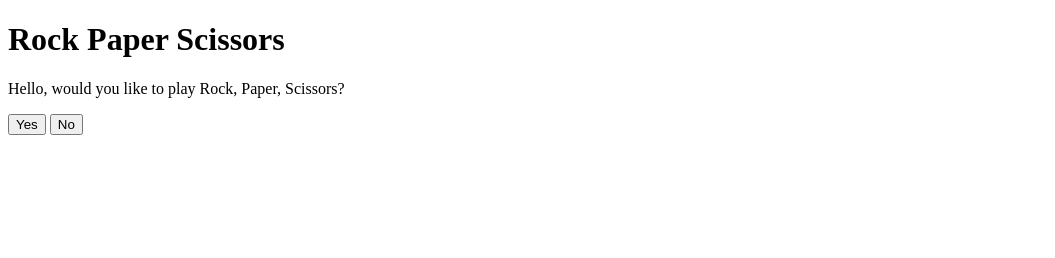
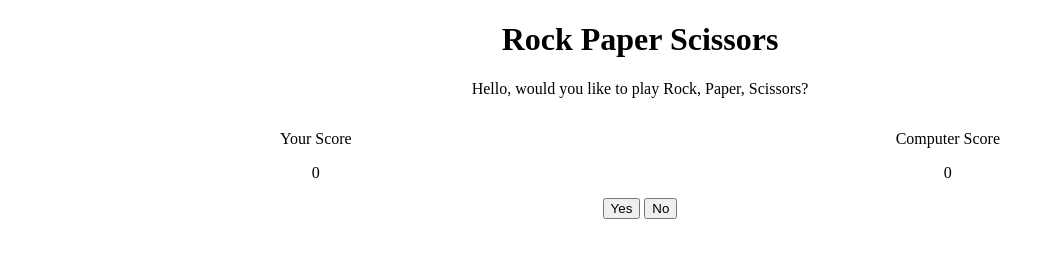
Before and after one commit to palpitate013/RockPaperScissors, a plain HTML site: page index.html in a window 1280 px wide. Shown: the whole page, without its empty margins (0-1055 px from the left). Drawn offline with Linux system fonts and the light colour scheme.

Commit message:
Added points display

```diff
--- a/index.html
+++ b/index.html
@@ -10,6 +10,17 @@
     <h1>Rock Paper Scissors</h1>
     <!--Instruction Text-->
     <p id="instruction">This text should be instruction</p>
+    <div id="scoresContainer">
+        <div id="usrScoreContainer">
+            <p>Your Score</p>
+            <p id="userScore">0</p>
+        </div>
+        <div id="comScoreContainer">
+            <p>Computer Score</p>
+            <p id="comScore">0</p>
+        </div>
+    </div>
+
     <div id="playYN">
         <button id="yesButton">Yes</button>
         <button id="noButton">No</button>
--- a/script.js
+++ b/script.js
@@ -99,6 +99,8 @@ function evaluateOutcome() {
             gameState.comScore++;
         }
     }
+    document.getElementById("userScore").textContent = gameState.usrScore;
+    document.getElementById("comScore").textContent = gameState.comScore;
     playAgain();
 }
 
--- a/styles.css
+++ b/styles.css
@@ -1,3 +1,6 @@
+* {
+    text-align: center;
+}
 .button {
     color: green;
 }
@@ -5,3 +8,11 @@
 #playYN, #options, #playAgainOrQuit {
     display: none;
 }
+
+#scoresContainer{
+    display: flex;
+}
+#scoresContainer div{
+    flex-grow: 1;
+    text-align: center;
+}
```
